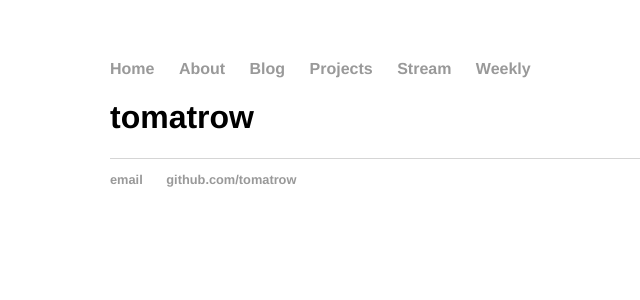
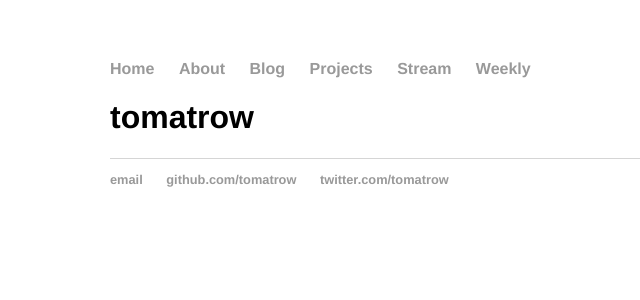
Before and after one commit to tomatrow/tomatrow.github.io, a Jekyll site: the page built from index.html, in a window 1280 px wide. Shown: the top 300 px of the page, without its empty margins (82-722 px from the left). Built offline with Jekyll 4.4.1, drawn with Linux system fonts in a browser that asks for light colours.

Commit message:
Add twitter to footer too

```diff
--- a/_includes/footer.html
+++ b/_includes/footer.html
@@ -2,5 +2,6 @@
     <ul>
         <li><a href="mailto:tomatrow@gmail.com">email</a></li>
         <li><a href="https://github.com/tomatrow">github.com/tomatrow</a></li>
+        <li><a href="https://twitter.com/tomatrow">twitter.com/tomatrow</a></li>
     </ul>
 </footer>
```
